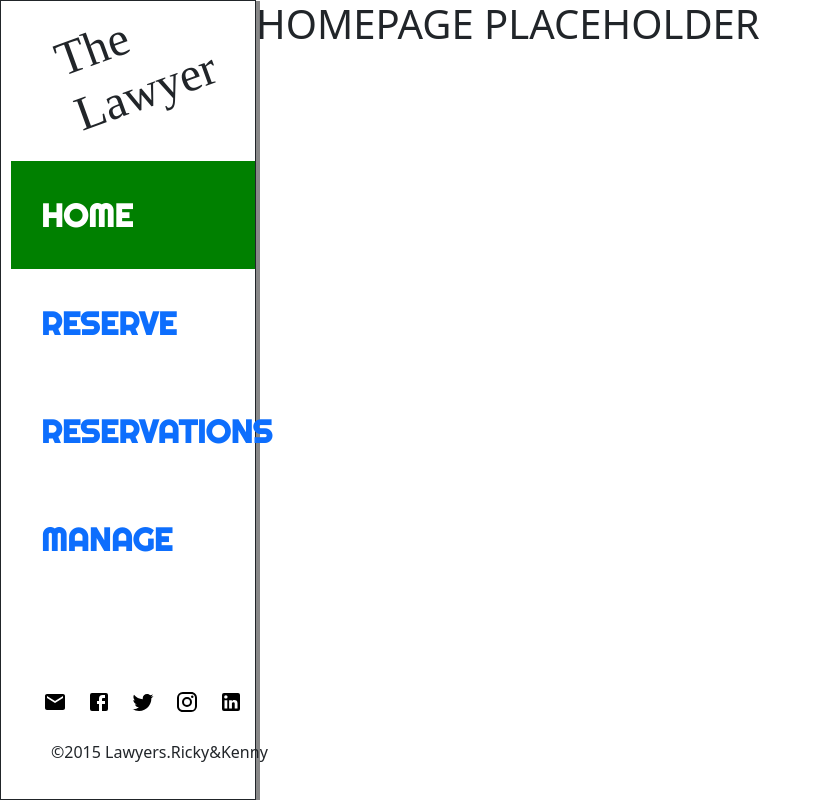
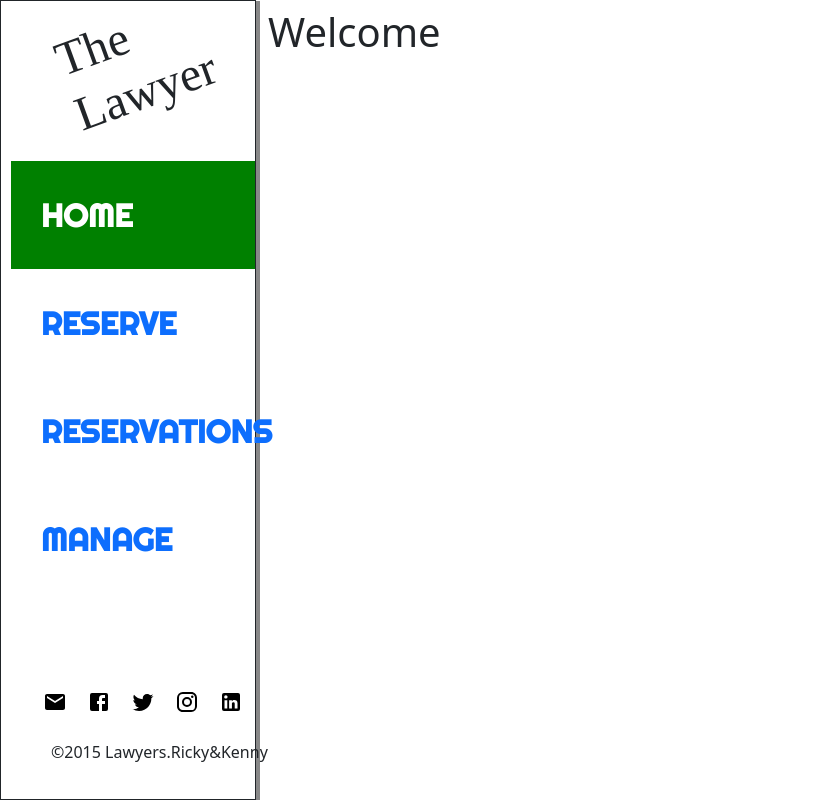
Before and after one commit to helio3197/book-a-lawyer-app-frontend, a React (Create React App) app: page / in a window 1280 px wide. Shown: the whole page, without its empty margins (0-820 px from the left). Built offline with nearby package versions, Linux system fonts and the light colour scheme; a web font is replaced by a local one.

Commit message:
Initialize Home component

```diff
--- a/src/_App.scss
+++ b/src/_App.scss
@@ -1,3 +1,9 @@
+html,
+body,
+#root {
+  height: 100%;
+}
+
 .App {
   text-align: center;
 }
--- a/src/components/home/Home.js
+++ b/src/components/home/Home.js
@@ -1,9 +1,20 @@
 import React from 'react';
+import Container from 'react-bootstrap/Container';
+import { useSelector } from 'react-redux';
+import Welcome from './Welcome';
 
-const Home = () => (
-  <>
-    <h1>HOMEPAGE PLACEHOLDER</h1>
-  </>
-);
+const Home = () => {
+  const userSignedIn = useSelector((state) => state.auth.userSignedIn);
+
+  return (
+    <Container fluid className="p-0">
+      <Container fluid className="py-2">
+        {userSignedIn
+          ? <h1>signed_in</h1>
+          : <Welcome />}
+      </Container>
+    </Container>
+  );
+};
 
 export default Home;
--- /dev/null
+++ b/src/components/home/Welcome.js
@@ -0,0 +1,7 @@
+import React from 'react';
+
+const Welcome = () => (
+  <h1>Welcome</h1>
+);
+
+export default Welcome;
--- a/src/components/layout/Layout.js
+++ b/src/components/layout/Layout.js
@@ -3,7 +3,7 @@ import { Outlet } from 'react-router-dom';
 import Sidebar from './Sidebar';
 
 const Layout = () => (
-  <div className="d-flex">
+  <div className="d-flex h-100">
     <Sidebar />
     <main className="flex-grow-1">
       <Outlet />
```
